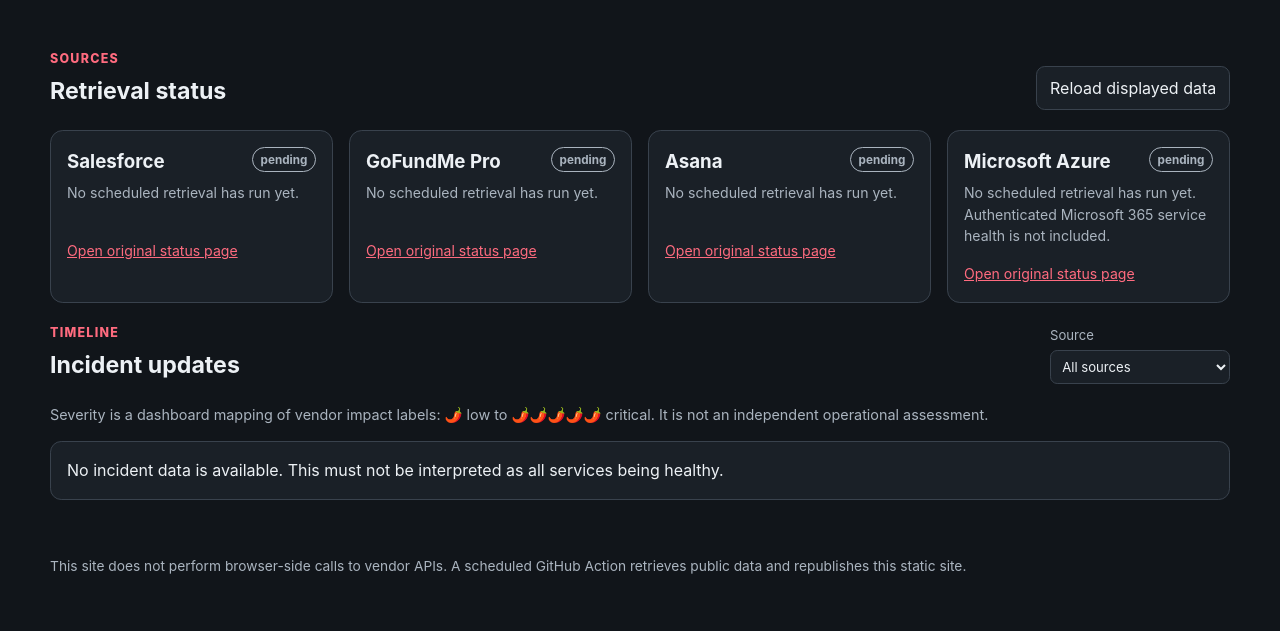
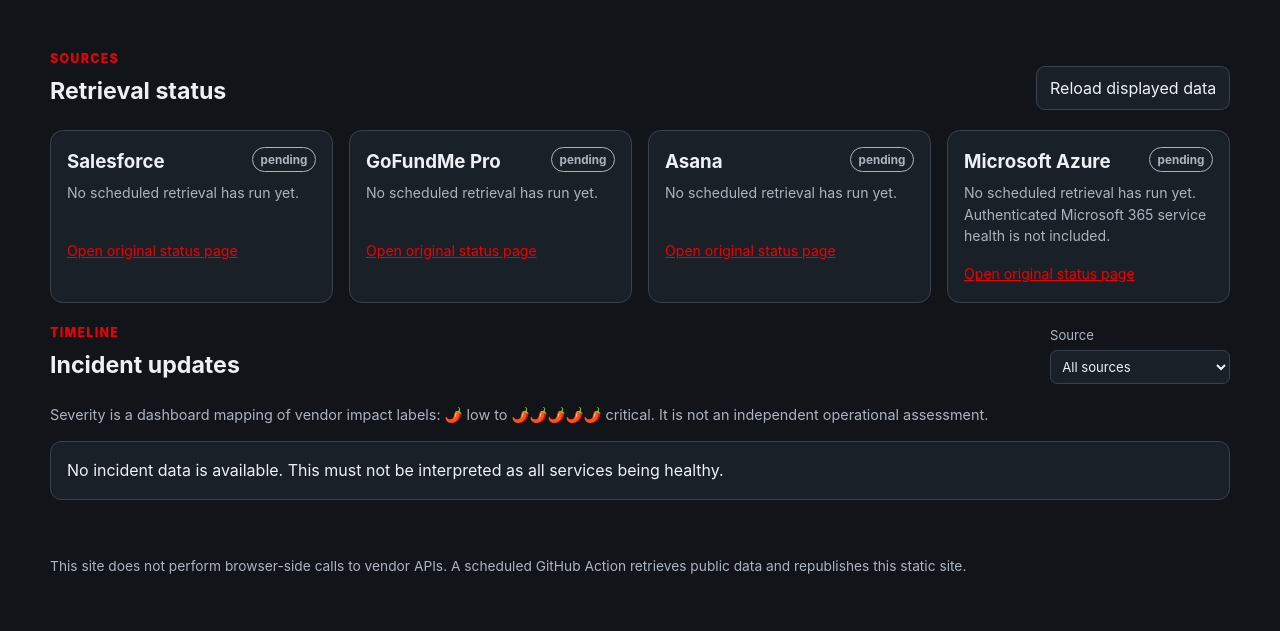
Before and after one commit to chadw-msfusa/status-town, a plain HTML site: page index.html in a window 1280 px wide. Shown: the part 184-815 px from the top of the page. Drawn offline with Linux system fonts and the dark colour scheme.

Commit message:
Change accent color to #ee0000 in styles.css

```diff
--- a/styles.css
+++ b/styles.css
@@ -5,7 +5,7 @@
   --text: #17202a;
   --muted: #5f6b76;
   --line: #d9dee5;
-  --accent: #b31b34;
+  --accent: #ee0000;
   --good: #16794b;
   --warn: #986300;
   --bad: #b42318;
@@ -20,7 +20,7 @@
     --text: #edf1f5;
     --muted: #aab4bf;
     --line: #39424d;
-    --accent: #ff6b7f;
+    --accent: #ee0000;
     --good: #63d69b;
     --warn: #f2bd5a;
     --bad: #ff8278;
```
